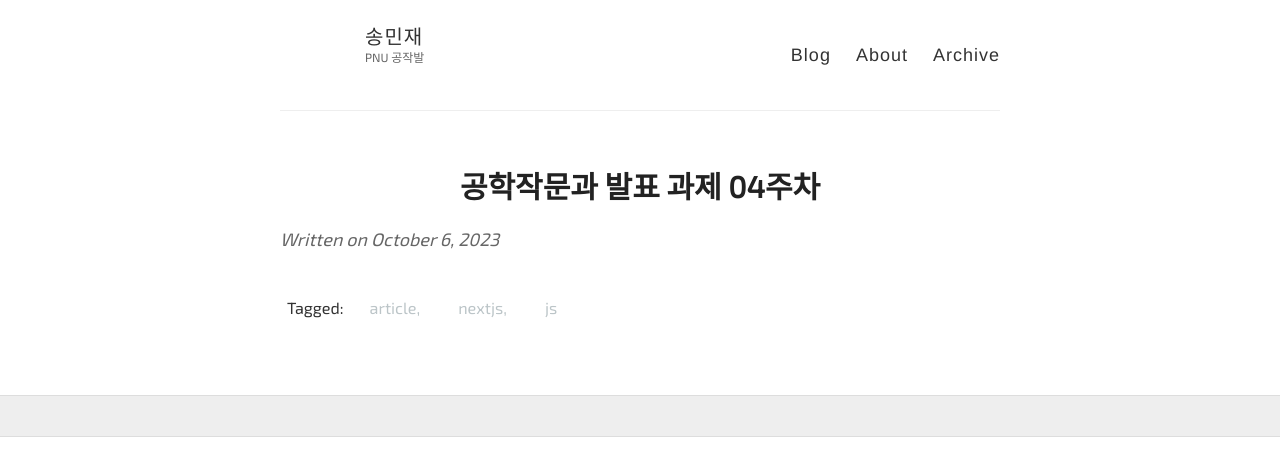
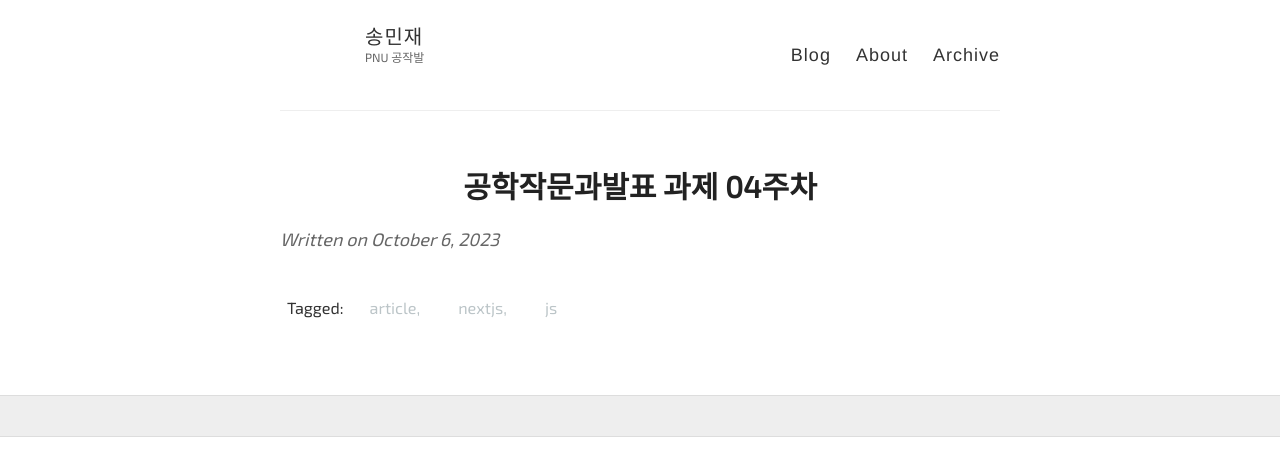
Before and after one commit to 123minjae/123minjae.github.io, a Jekyll site: the page built from _posts/2023-10-06-공작발_과제_04주차.md, in a window 1280 px wide. Shown: the top 476 px of the page. Built offline with Jekyll 4.4.1, drawn with Linux system fonts in a browser that asks for light colours; some web fonts are replaced.

Commit message:
일부 수정

```diff
--- a/_posts/2023-10-06-공작발_과제_04주차.md
+++ b/_posts/2023-10-06-공작발_과제_04주차.md
@@ -1,6 +1,6 @@
 ---
 layout: post
-title: 공학작문과 발표 과제 04주차
+title: 공학작문과발표 과제 04주차
 author: 정보컴퓨터공학부 201924496 송민재
 tags: article, nextjs, js
 ---
```
